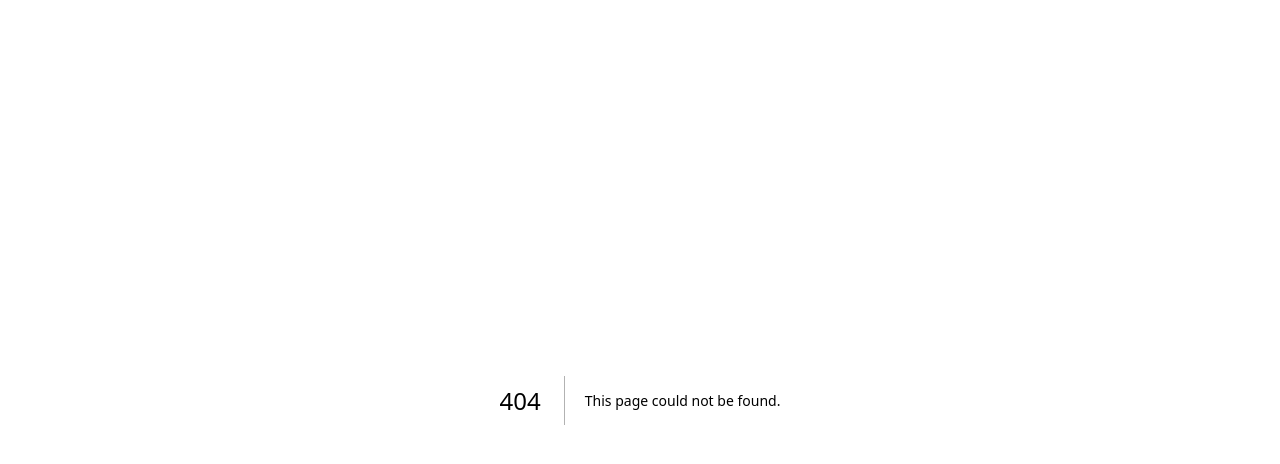
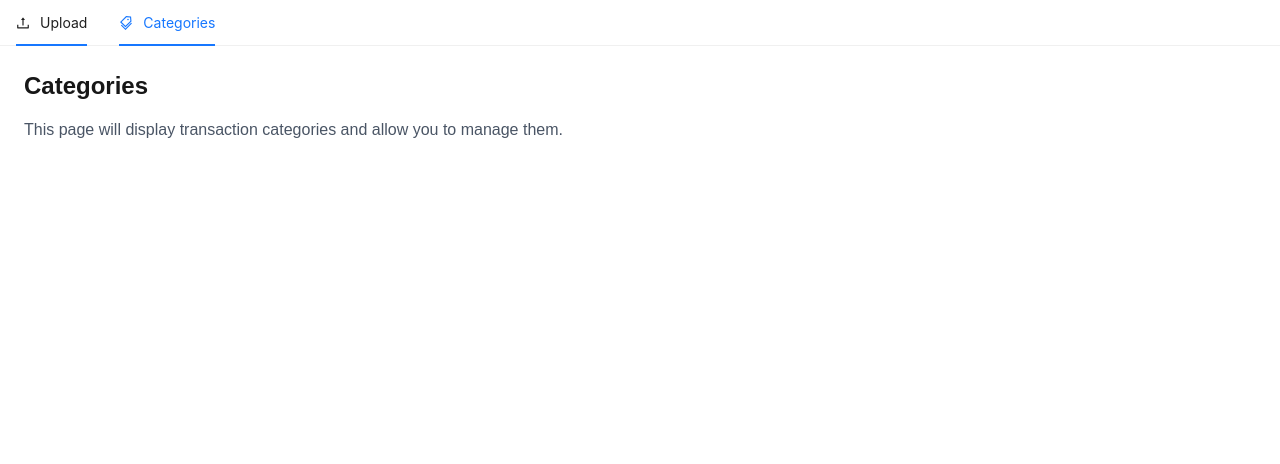
Before and after one commit to ryantan/statements-analyzer, a Next.js app: page /categories in a window 1280 px wide. Before the commit this address had no page. Shown: the top 464 px of the page. Built offline with nearby package versions, Linux system fonts and the light colour scheme; what @ant-design/nextjs-registry would draw is missing.

Commit message:
feat: claude implemented basic navigation

```diff
--- /dev/null
+++ b/src/app/categories/page.tsx
@@ -0,0 +1,10 @@
+export default function Categories() {
+  return (
+    <div className="p-6">
+      <h1 className="text-2xl font-bold mb-4">Categories</h1>
+      <p className="text-gray-600">
+        This page will display transaction categories and allow you to manage them.
+      </p>
+    </div>
+  );
+}
--- a/src/app/layout.tsx
+++ b/src/app/layout.tsx
@@ -5,6 +5,7 @@ import { AntdRegistry } from '@ant-design/nextjs-registry';
 // To make antd v5 support react 19
 import '@ant-design/v5-patch-for-react-19';
 
+import Navigation from '@/components/navigation';
 import './globals.css';
 
 const geistSans = Geist({
@@ -32,7 +33,10 @@ export default function RootLayout({
       <body
         className={`${geistSans.variable} ${geistMono.variable} antialiased`}
       >
-        <AntdRegistry>{children}</AntdRegistry>
+        <AntdRegistry>
+          <Navigation />
+          {children}
+        </AntdRegistry>
       </body>
     </html>
   );
--- /dev/null
+++ b/src/components/navigation.tsx
@@ -0,0 +1,32 @@
+'use client';
+
+import { Menu } from 'antd';
+import Link from 'next/link';
+import { usePathname } from 'next/navigation';
+import { UploadOutlined, TagsOutlined } from '@ant-design/icons';
+
+const menuItems = [
+  {
+    key: '/',
+    icon: <UploadOutlined />,
+    label: <Link href="/">Upload</Link>,
+  },
+  {
+    key: '/categories',
+    icon: <TagsOutlined />,
+    label: <Link href="/categories">Categories</Link>,
+  },
+];
+
+export default function Navigation() {
+  const pathname = usePathname();
+
+  return (
+    <Menu
+      mode="horizontal"
+      selectedKeys={[pathname]}
+      items={menuItems}
+      className="border-b"
+    />
+  );
+}
```
